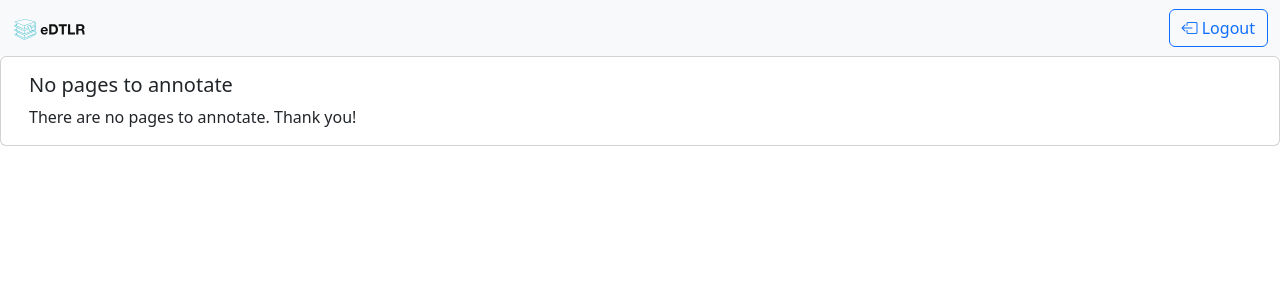
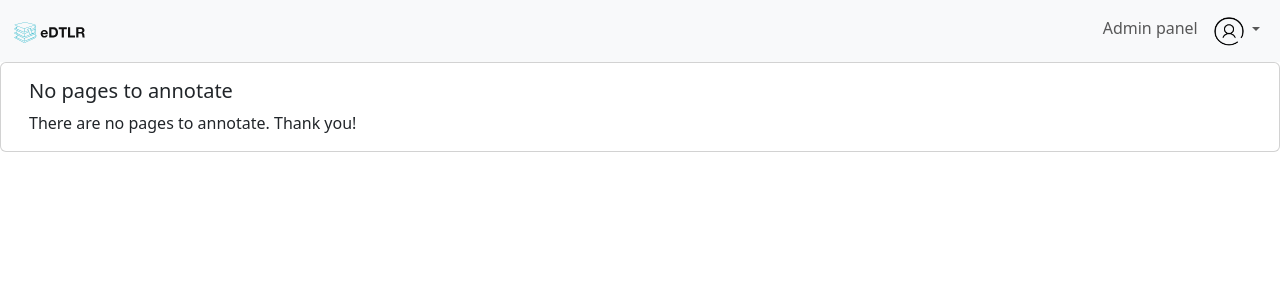
Before and after one commit to arfi-iit/edtlr-annotator, a Django app: page /annotate/thank-you in a window 1280 px wide. Shown: the top 300 px of the page. Run offline with Django 5.2, Linux system fonts and the light colour scheme; the visitor is signed in with stand-in values (Sample User, id 1); parts of the project's set-up code (start-up, migrations or seed data) failed here and were passed over.

Commit message:
Changed application menu
- Added menu entry for navigation to the admin site
- Added dropdown menu entry containing links to logout the user and to
  changhe the user password.

```diff
--- a/src/annotation/static/annotation/assets/style.css
+++ b/src/annotation/static/annotation/assets/style.css
@@ -64,3 +64,7 @@
 #editor-container{
     margin-top: 0px;
 }
+
+.dropdown-menu{
+    z-index: 1024;
+}
--- a/src/annotation/templates/annotation/annotation-base.html
+++ b/src/annotation/templates/annotation/annotation-base.html
@@ -3,29 +3,51 @@
 {% load static %}
 
 {% block header %}
-<nav class="navbar navbar-expand-lg bg-body-tertiary">
+<nav class="navbar navbar-expand-lg navbar-light bg-light">
   <div class="container-fluid">
     <a class="navbar-brand" href="{% url 'annotation:index'  %}">
       <img src="{% static 'annotation/assets/svg/edtlr.svg' %}" alt="eDTLR" width="75"/>
     </a>
-    <button class="navbar-toggler" type="button"
-	    data-bs-toggle="collapse"
-	    data-bs-target="#navbarSupportedContent"
-	    aria-controls="navbarSupportedContent"
-	    aria-expanded="false"
-	    aria-label="Toggle navigation">
+
+    <!-- Toggler button for collapsed menu on smaller screens -->
+    <button class="navbar-toggler" type="button" data-bs-toggle="collapse" data-bs-target="#navbarNav" aria-controls="navbarNav" aria-expanded="false" aria-label="Toggle navigation">
       <span class="navbar-toggler-icon"></span>
     </button>
-    <div class="collapse navbar-collapse" id="navbarSupportedContent">
-      <ul class="navbar-nav me-auto mb-2 mb-lg-0">
+
+    <!-- Menu items on the right -->
+    <div class="collapse navbar-collapse" id="navbarNav">
+      <ul class="navbar-nav ms-auto">
+        <!-- Admin menu entry -->
+	{% if user.is_staff %}
+        <li class="nav-item">
+          <a class="nav-link" href="{% url 'admin:index' %}">
+	    {% translate 'Admin panel' %}
+	  </a>
+        </li>
+	{% endif %}
+        <!-- Dropdown menu -->
+        <li class="nav-item dropdown">
+          <a class="nav-link dropdown-toggle" href="#" id="userDropdown" role="button" data-bs-toggle="dropdown" aria-expanded="false">
+            <img src="{% static 'annotation/assets/png/avatar.png' %}" alt="User Avatar" class="rounded-circle" width="30" height="30">
+          </a>
+          <ul class="dropdown-menu dropdown-menu-end" aria-labelledby="userDropdown">
+            <li>
+	      <a class="dropdown-item" href="/accounts/password_change/">
+		{% translate 'Change password' %}
+	      </a>
+	    </li>
+            <li>
+	      <form class="d-flex" role="logout" method="post" action="{% url 'logout' %}">
+		{% csrf_token %}
+		<button class="btn btn-link" type="submit">
+		  <i class="bi bi-box-arrow-left"></i>
+		  {% translate 'Logout' %}
+		</button>
+	      </form>
+	    </li>
+          </ul>
+        </li>
       </ul>
-      <form class="d-flex" role="logout" method="post" action="{% url 'logout' %}">
-	{% csrf_token %}
-        <button class="btn btn-outline-primary" type="submit">
-	  <i class="bi bi-box-arrow-left"></i>
-	  {% translate 'Logout' %}
-	</button>
-      </form>
     </div>
   </div>
 </nav>
```
Also changed, not shown: src/annotation/locale/ro/LC_MESSAGES/django.po, src/annotation/static/annotation/assets/png/avatar.png (added).
